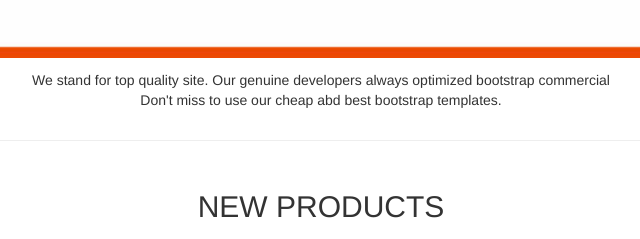
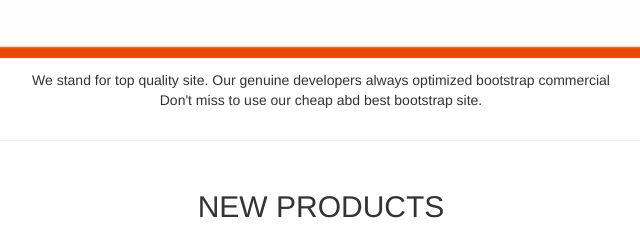
Before and after one commit to BrunoMarcelino/shop-simple, a plain HTML site: page index.html in a window 1280 px wide. Shown: the part 709-948 px from the top of the page, 319-959 px from the left. Drawn offline with Linux system fonts and the light colour scheme.

Commit message:
modification index

```diff
--- a/index.html
+++ b/index.html
@@ -56,7 +56,7 @@
             <div class="container-fluid">
                 <div id="contenu"  class="row">
                     <p>We stand for top quality site. Our genuine developers always optimized bootstrap commercial <br/>
-                            Don't miss to use our cheap abd best bootstrap templates.</p>
+                            Don't miss to use our cheap abd best bootstrap site.</p>
                 </div>
                 <hr>
                 <div style="text-align:center;padding-bottom:9px; padding-top:9px" class="row">
```
